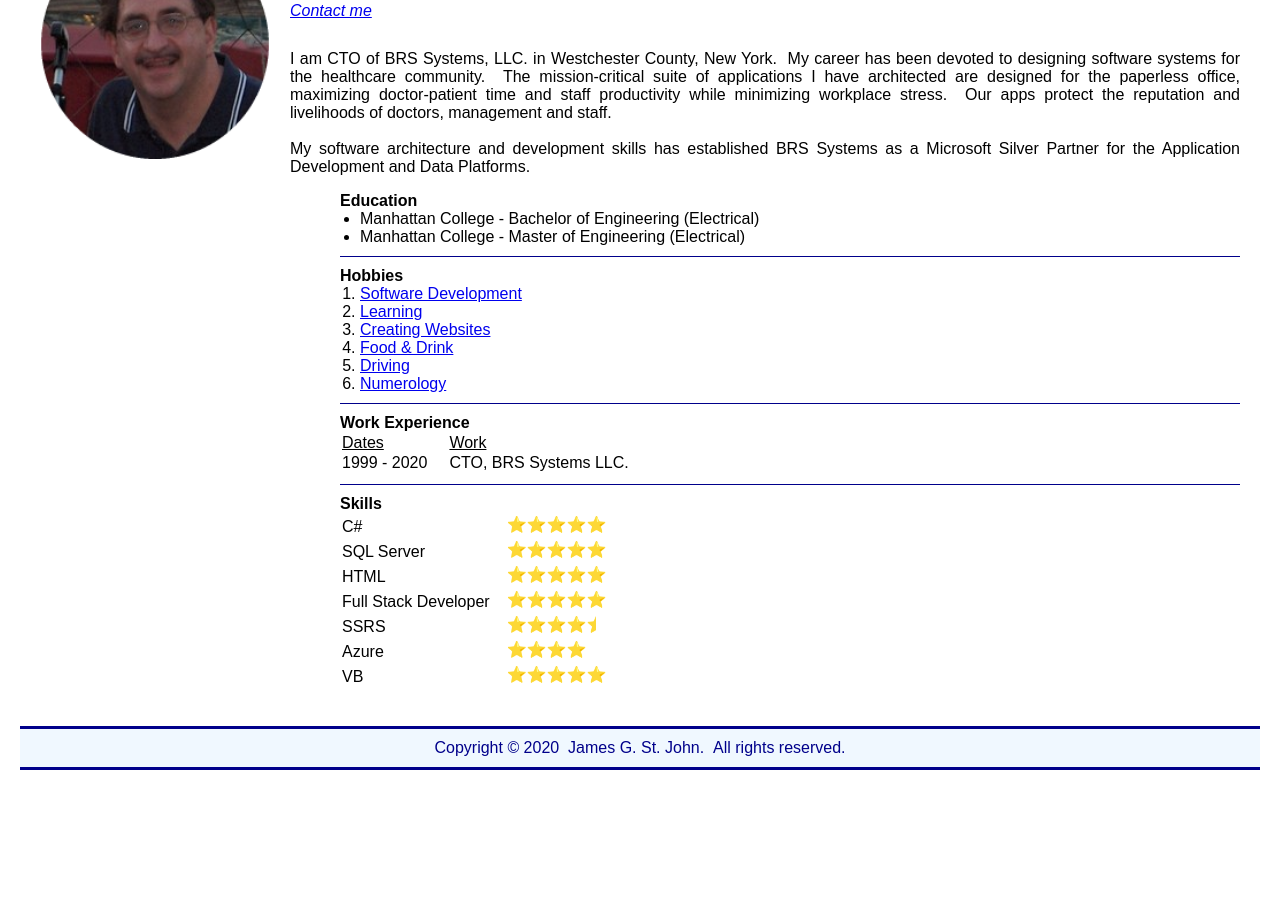
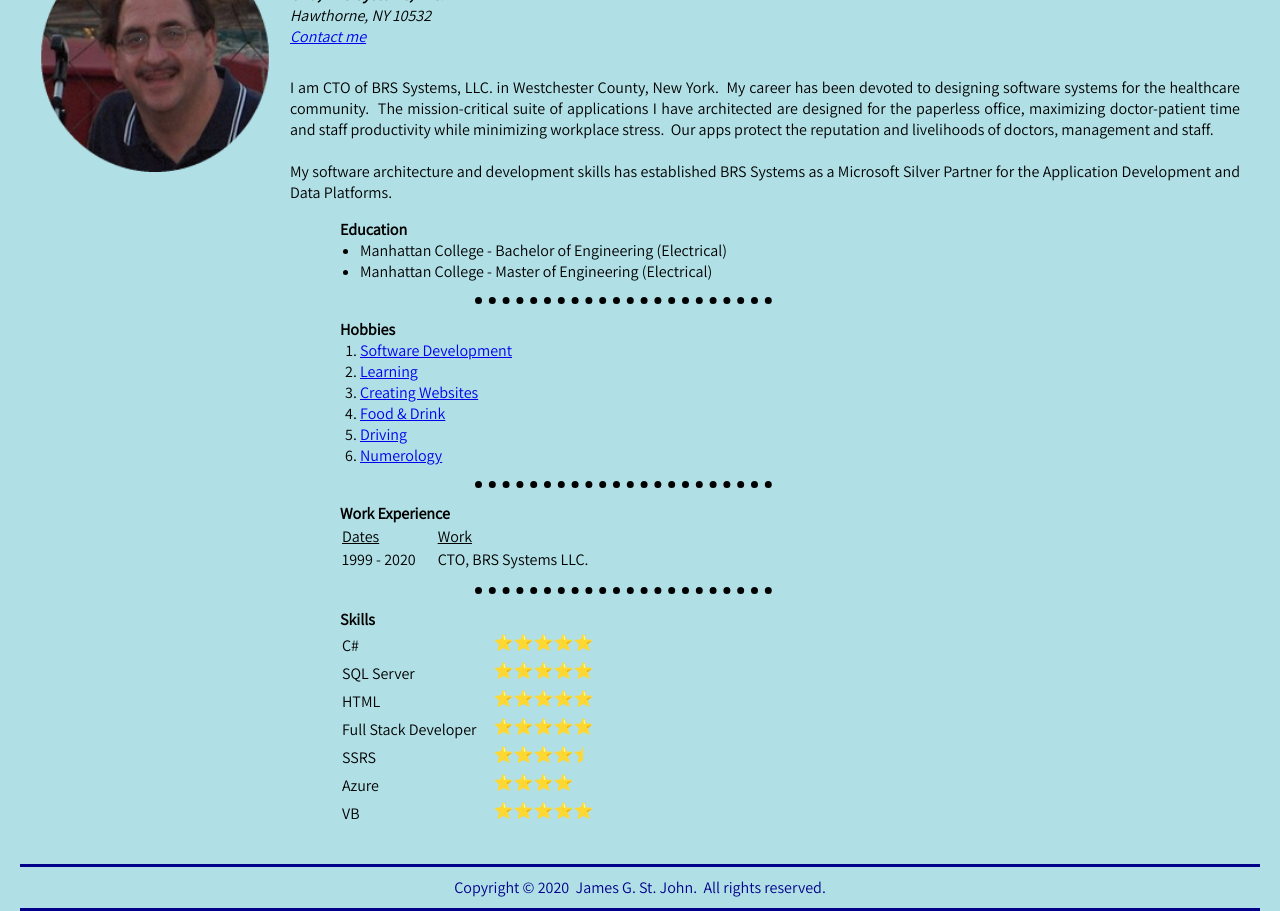
Before and after one commit to jimstjohn/cv, a plain HTML site: page index.html in a window 1280 px wide. Shown: the part 140-1051 px from the top of the page. Before the commit the page ends 910 px from the top, so only its background shows below. Drawn offline with Linux system fonts and the light colour scheme.

Commit message:
Refactored CSS

```diff
--- a/contact.css
+++ b/contact.css
@@ -1,51 +1,3 @@
-@import url('https://fonts.googleapis.com/css2?family=Alegreya+Sans&family=Assistant&family=Montserrat&display=swap');
-html {
-    /*
-    Typical default browser font-size is 16px.
-    62.5% of 16px = 10px, making 1rem = 10px.
-  */
-    font-size: 62.5%;
-}
-
-* {
-    padding: 0;
-    margin: 0;
-}
-
-body {
-    box-sizing: border-box;
-    font-family: Alegreya, sans-serif;
-}
-
-.container {
-    font-size: 1.6rem;
-    position: absolute;
-    margin: 0 2rem;
-}
-
-.header {
-    background-color: aliceblue;
-    border-top: 0.3rem solid darkblue;
-    border-bottom: 0.3rem solid darkblue;
-    color: darkblue;
-    font-size: 2rem;
-    margin-bottom: 2rem;
-    padding: 1rem 0;
-    text-align: center;
-    width: 100%;
-}
-
-.footer {
-    background-color: aliceblue;
-    border-top: 0.3rem solid darkblue;
-    border-bottom: 0.3rem solid darkblue;
-    color: darkblue;
-    font-weight: 500;
-    margin-top: 2rem;
-    padding: 1rem 0;
-    text-align: center;
-}
-
 .main {
     font-size: 1.6rem;
     display: grid;
@@ -132,7 +84,9 @@ body {
 }
 
 .contact-form textarea {
-    border-radius: 1rem;
+    /* border: none; */
+    border-style: inset;
+    border-width: 2px;
     border-radius: 1rem 1rem 0 1rem;
     padding: 1rem 1rem;
 }
--- /dev/null
+++ b/index.css
@@ -0,0 +1,178 @@
+.main {
+    display: grid;
+    grid-template-columns: 3rem min-content 1fr 1fr 3rem;
+    grid-template-rows: minmax(min-content, 84vh);
+    grid-column-gap: 1.6rem;
+}
+
+.footer {
+    /* background-color: aliceblue; */
+    border-top: 0.3rem solid darkblue;
+    border-bottom: 0.3rem solid darkblue;
+    color: darkblue;
+    font-weight: 500;
+    margin-top: 2rem;
+    padding: 1rem 0;
+    text-align: center;
+}
+
+.profile-attribute-list {
+    margin-left: 2rem;
+}
+
+.profile-bio {
+    font-size: 1.6rem;
+    font-weight: 500;
+    margin-top: 3rem;
+    text-align: justify;
+}
+
+.profile-details {
+    grid-column: 3 / 4;
+    margin-left: 1rem;
+}
+
+
+/* .profile-experience {
+    border-top: 0.5rem dotted white;
+    padding-top: 1rem;
+    margin: 0 0 1rem 0;
+} */
+
+
+/* .profile-hobbies {
+    border-top: 0.5rem dotted white;
+    margin-top: 1rem;
+    padding-top: 1rem;
+} */
+
+.profile-hobbies-list {
+    list-style-type: decimal;
+}
+
+.profile-photo {
+    grid-column: 2 / 3;
+    grid-row: 1 / 3;
+    height: 23rem;
+    overflow: hidden;
+}
+
+.profile-photo-image {
+    height: 100%;
+    object-fit: cover;
+}
+
+.profile-sidebar {
+    grid-column: 4 / 5;
+    margin-left: 6rem;
+}
+
+.experience-dates-header,
+.experience-work-header {
+    font-weight: 500;
+    text-align: left;
+    text-decoration: underline;
+}
+
+.experience-work {
+    padding-left: 2rem;
+}
+
+/* .skills {
+    border-top: 0.5rem dotted white;
+    padding-top: 1rem;
+} */
+
+.dotted-border {
+    border: none;
+    border-top-style: dotted;
+    border-width: 7px;
+    margin: 1.5rem 0;
+    margin-left: 15%;
+    width: 33%;
+}
+
+.skills-table {
+    width: max-content;
+    margin-right: 3rem;
+}
+
+.skills-table-cell {
+    vertical-align: top;
+}
+
+.skills-table tr td:first-child {
+    padding-left: 0;
+}
+
+.skills-table tr td:nth-last-child(2n) {
+    padding-right: 0.5rem;
+}
+
+.skills-table tr td:nth-last-child(2n+1) {
+    padding-left: 1rem;
+}
+
+.stars {
+    display: inline-block;
+    overflow: hidden;
+    text-overflow: clip;
+}
+
+.stars5 {
+    width: 100%;
+}
+
+.stars4-5 {
+    width: 90%;
+}
+
+.stars4 {
+    width: 80%;
+}
+
+.stars3-5 {
+    width: 70%;
+}
+
+.stars3 {
+    width: 60%;
+}
+
+.stars2-5 {
+    width: 50%;
+}
+
+.stars2 {
+    width: 40%;
+}
+
+.stars1-5 {
+    width: 30%;
+}
+
+.stars1 {
+    width: 20%;
+}
+
+@media(max-width: 1323px) {
+    .main {
+        display: grid;
+        grid-template-columns: 1rem min-content 1fr 1rem;
+        grid-template-rows: repeat(3, min-content);
+        grid-column-gap: 1rem;
+        grid-row-gap: 1.6rem;
+    }
+    .profile-photo {
+        grid-column: 2 / 3;
+        grid-row: 1 / 2;
+    }
+    .profile-details {
+        grid-column: 3 / 4;
+        grid-row: 1 / 2;
+    }
+    .profile-sidebar {
+        grid-column: 3 / 4;
+        grid-row: 2 / 3;
+    }
+}
--- a/index.html
+++ b/index.html
@@ -5,6 +5,7 @@
   <meta charset="UTF-8">
   <meta name="viewport" content="width=device-width, initial-scale=1.0">
   <link rel="stylesheet" type="text/css" href="style.css" />
+  <link rel="stylesheet" type="text/css" href="index.css" />
   <title>Jim&apos;s Personal Site</title>
 </head>
 
@@ -56,6 +57,7 @@
           </ul>
         </div>
 
+        <hr class="dotted-border profile-experience-border">
         <div class="profile-hobbies">
           <h4 class="profile-hobbies-header">Hobbies</h4>
           <ol class="profile-attribute-list profile-hobbies-list">
@@ -80,6 +82,7 @@
           </ol>
         </div>
 
+        <hr class="dotted-border profile-experience-border">
         <div class="profile-experience">
           <h4>Work Experience</h4>
           <table>
@@ -96,6 +99,7 @@
           </table>
         </div>
 
+        <hr class="dotted-border profile-experience-border">
         <div class="skills">
           <h4>Skills</h4>
           <table class="skills-table">
--- a/style.css
+++ b/style.css
@@ -3,7 +3,7 @@ html {
     /*
     Typical default browser font-size is 16px.
     62.5% of 16px = 10px, making 1rem = 10px.
-  */
+    */
     font-size: 62.5%;
 }
 
@@ -14,7 +14,8 @@ html {
 
 body {
     box-sizing: border-box;
-    font-family: Alegreya, sans-serif;
+    font-family: 'Assistant', 'Trebuchet MS', 'Lucida Sans Unicode', 'Lucida Grande', 'Lucida Sans', Arial, sans-serif, sans-serif;
+    background-color: powderblue;
 }
 
 .container {
@@ -24,26 +25,18 @@ body {
 }
 
 .header {
-    background-color: aliceblue;
     border-top: 0.3rem solid darkblue;
     border-bottom: 0.3rem solid darkblue;
     color: darkblue;
     font-size: 2rem;
     padding: 1rem 0;
+    margin-top: 1rem;
     margin-bottom: 2rem;
     text-align: center;
     width: 100%;
 }
 
-.main {
-    display: grid;
-    grid-template-columns: 3rem min-content 1fr 1fr 3rem;
-    grid-template-rows: minmax(min-content, 84vh);
-    grid-column-gap: 1.6rem;
-}
-
 .footer {
-    background-color: aliceblue;
     border-top: 0.3rem solid darkblue;
     border-bottom: 0.3rem solid darkblue;
     color: darkblue;
@@ -52,153 +45,3 @@ body {
     padding: 1rem 0;
     text-align: center;
 }
-
-.profile-attribute-list {
-    margin-left: 2rem;
-}
-
-.profile-bio {
-    font-size: 1.6rem;
-    font-weight: 500;
-    margin-top: 3rem;
-    text-align: justify;
-}
-
-.profile-details {
-    grid-column: 3 / 4;
-    margin-left: 1rem;
-}
-
-.profile-experience {
-    border-top: .1rem solid darkblue;
-    padding-top: 1rem;
-    margin: 1rem 0;
-}
-
-.profile-hobbies {
-    border-top: 0.1rem solid darkblue;
-    margin-top: 1rem;
-    padding-top: 1rem;
-}
-
-.profile-hobbies-list {
-    list-style-type: decimal;
-}
-
-.profile-photo {
-    grid-column: 2 / 3;
-    grid-row: 1 / 3;
-    height: 23rem;
-    overflow: hidden;
-}
-
-.profile-photo-image {
-    height: 100%;
-    object-fit: cover;
-}
-
-.profile-sidebar {
-    grid-column: 4 / 5;
-    margin-left: 6rem;
-}
-
-.experience-dates-header,
-.experience-work-header {
-    font-weight: 500;
-    text-align: left;
-    text-decoration: underline;
-}
-
-.experience-work {
-    padding-left: 2rem;
-}
-
-.skills {
-    border-top: 0.1rem solid darkblue;
-    padding-top: 1rem;
-}
-
-.skills-table {
-    width: max-content;
-    margin-right: 3rem;
-}
-
-.skills-table-cell {
-    vertical-align: top;
-}
-
-.skills-table tr td:first-child {
-    padding-left: 0;
-}
-
-.skills-table tr td:nth-last-child(2n) {
-    padding-right: 0.5rem;
-}
-
-.skills-table tr td:nth-last-child(2n+1) {
-    padding-left: 1rem;
-}
-
-.stars {
-    display: inline-block;
-    overflow: hidden;
-    text-overflow: clip;
-}
-
-.stars5 {
-    width: 100%;
-}
-
-.stars4-5 {
-    width: 90%;
-}
-
-.stars4 {
-    width: 80%;
-}
-
-.stars3-5 {
-    width: 70%;
-}
-
-.stars3 {
-    width: 60%;
-}
-
-.stars2-5 {
-    width: 50%;
-}
-
-.stars2 {
-    width: 40%;
-}
-
-.stars1-5 {
-    width: 30%;
-}
-
-.stars1 {
-    width: 20%;
-}
-
-@media(max-width: 1323px) {
-    .main {
-        display: grid;
-        grid-template-columns: 1rem min-content 1fr 1rem;
-        grid-template-rows: repeat(3, min-content);
-        grid-column-gap: 1rem;
-        grid-row-gap: 1.6rem;
-    }
-    .profile-photo {
-        grid-column: 2 / 3;
-        grid-row: 1 / 2;
-    }
-    .profile-details {
-        grid-column: 3 / 4;
-        grid-row: 1 / 2;
-    }
-    .profile-sidebar {
-        grid-column: 3 / 4;
-        grid-row: 2 / 3;
-    }
-}
```
Also changed, not shown: contact.html (+2 -1 lines).
